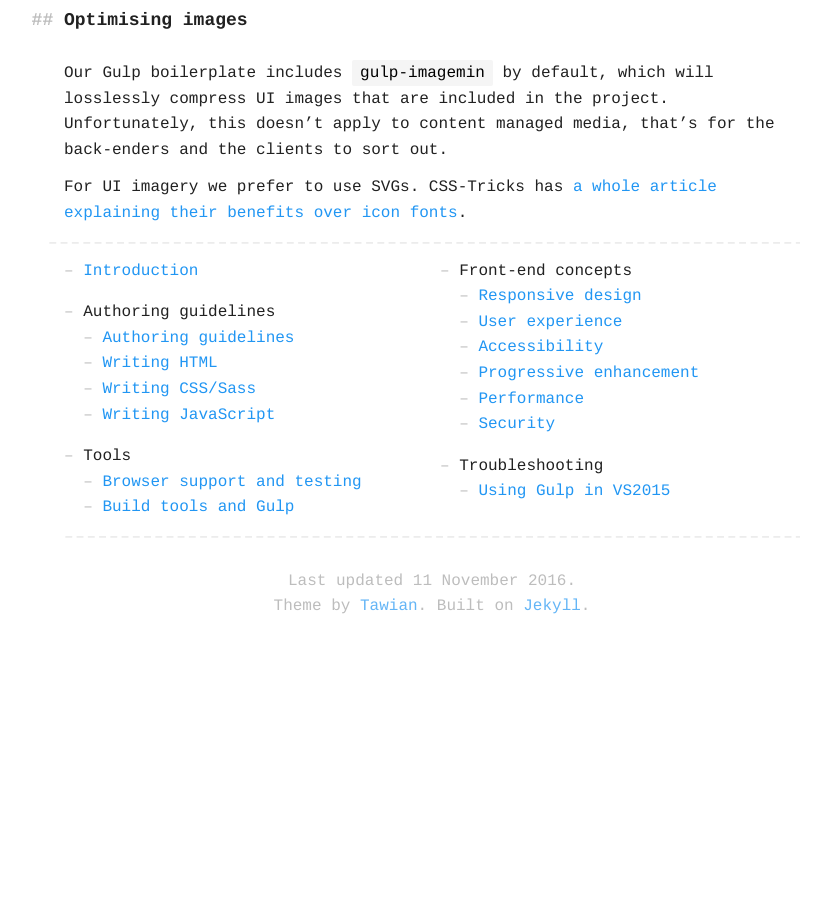
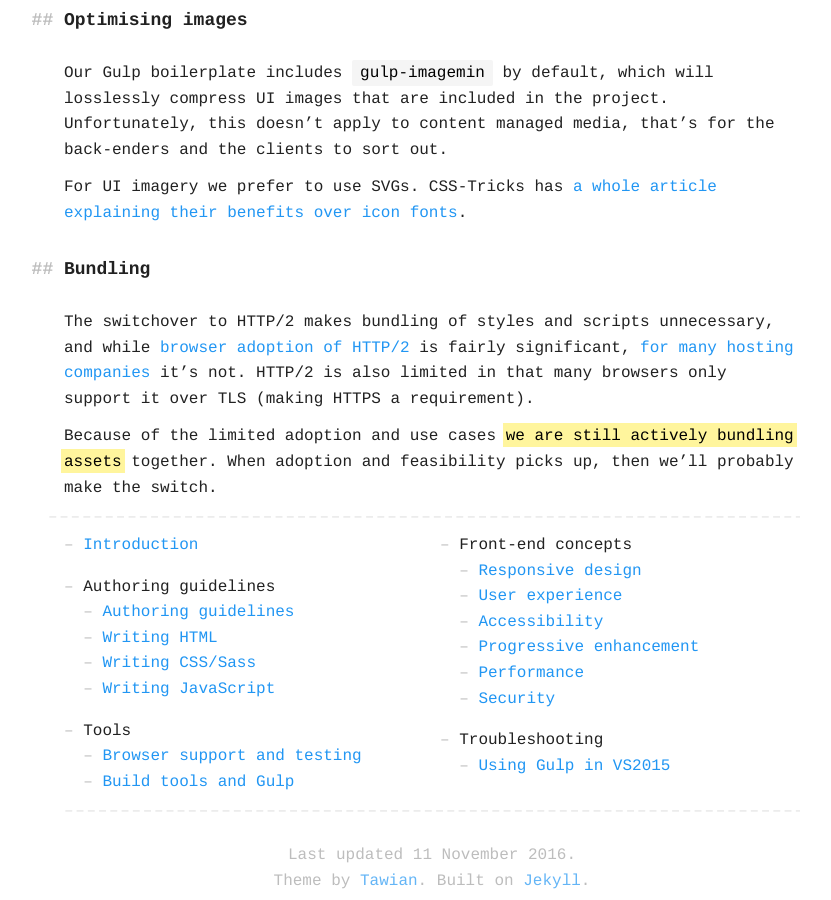
Before and after one commit to querkmachine/FSFrontEndDocs, a Jekyll site: the page built from concepts/performance.md, in a window 1280 px wide and 900 px high, scrolled down 1389 px. Shown: the whole window, without its empty margins (208-1039 px from the left). Built offline with Jekyll 4.4.1, drawn with Linux system fonts in a browser that asks for light colours; before the commit the page ends 2041 px from its top, so only the background shows below that.

Commit message:
Small copy changes

```diff
--- a/concepts/performance.md
+++ b/concepts/performance.md
@@ -32,3 +32,9 @@ If the URL for the CDN is known ahead of time, you can speed up the DNS resoluti
 Our Gulp boilerplate includes `gulp-imagemin` by default, which will losslessly compress UI images that are included in the project. Unfortunately, this doesn't apply to content managed media, that's for the back-enders and the clients to sort out.
 
 For UI imagery we prefer to use SVGs. CSS-Tricks has [a whole article explaining their benefits over icon fonts](https://css-tricks.com/icon-fonts-vs-svg/).
+
+## Bundling
+
+The switchover to HTTP/2 makes bundling of styles and scripts unnecessary, and while [browser adoption of HTTP/2](http://caniuse.com/#feat=http2) is fairly significant, [for many hosting companies](http://isthewebhttp2yet.com/measurements/adoption.html) it's not. HTTP/2 is also limited in that many browsers only support it over TLS (making HTTPS a requirement).
+
+Because of the limited adoption and use cases <mark>we are still actively bundling assets</mark> together. When adoption and feasibility picks up, then we'll probably make the switch.
```
Also changed, not shown: concepts/progressive-enhancement.md (+2 -0 lines), concepts/security.md (+2 -0 lines).
